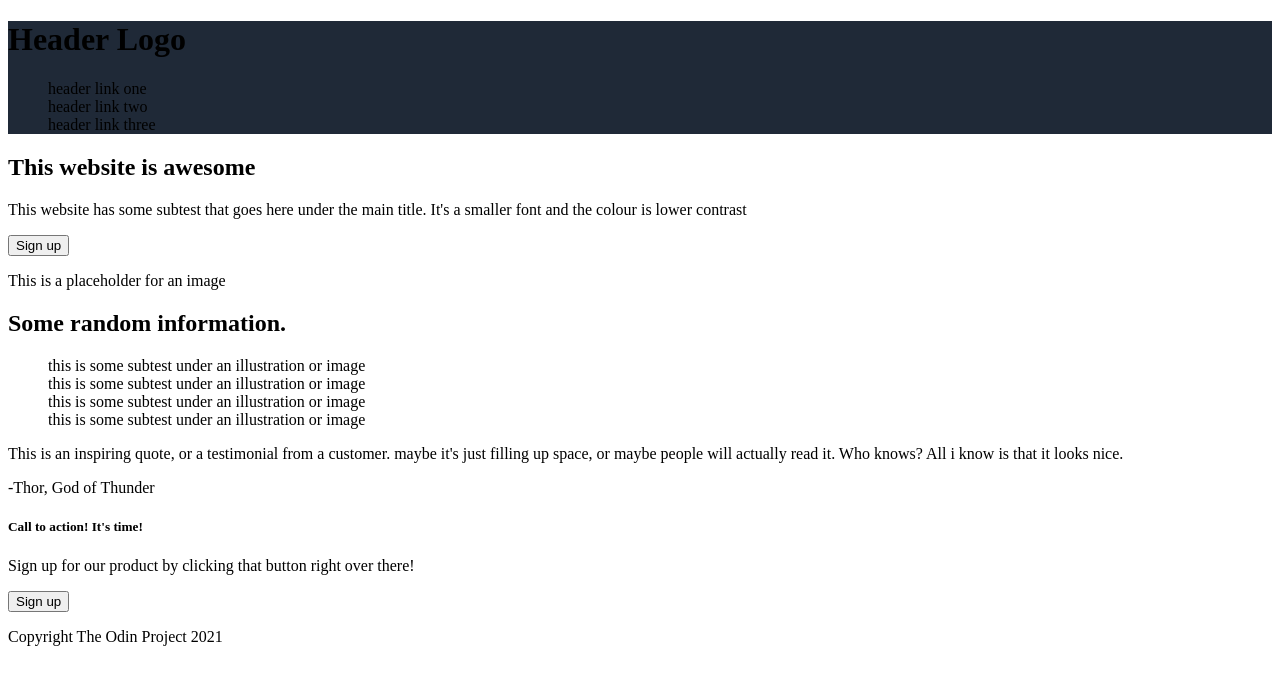
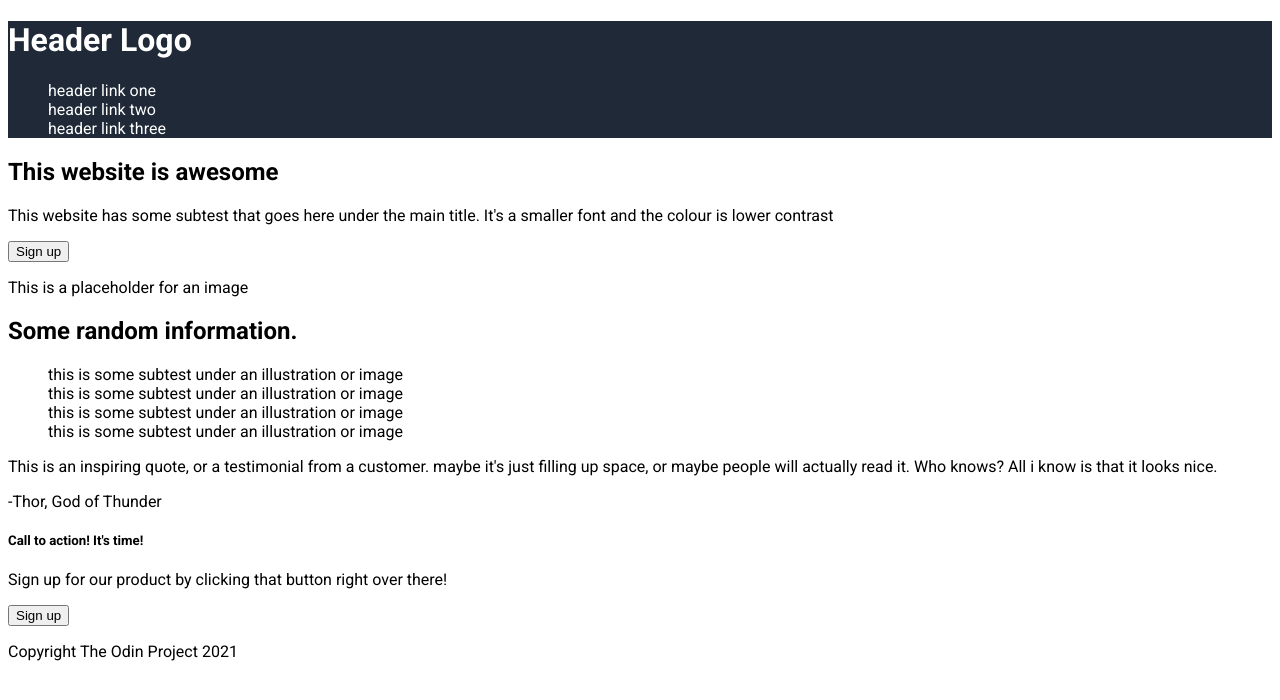
Before and after one commit to veeringnugget/landing-page, a plain HTML site: page index.html in a window 1280 px wide. Drawn offline with Linux system fonts and the light colour scheme.

Commit message:
Roboto Font Family Added

```diff
--- a/index.html
+++ b/index.html
@@ -5,6 +5,9 @@
     <meta http-equiv="X-UA-Compatible" content="IE=edge">
     <meta name="viewport" content="width=device-width, initial-scale=1.0">
     <link rel="stylesheet" href="style.css">
+    <link rel="preconnect" href="https://fonts.googleapis.com">
+<link rel="preconnect" href="https://fonts.gstatic.com" crossorigin>
+<link href="https://fonts.googleapis.com/css2?family=Roboto:ital,wght@0,100;0,300;0,400;0,500;0,700;0,900;1,100;1,300;1,400;1,500;1,700;1,900&display=swap" rel="stylesheet">
     <title>Landing Page</title>
 
 </head>
--- a/style.css
+++ b/style.css
@@ -1,5 +1,5 @@
 body {
-
+    font-family: "Roboto", sans-serif;
 }
 
 ul {
@@ -8,4 +8,5 @@ ul {
 
 .header {
     background-color: #1F2937;
+    color: white;
 }
```
